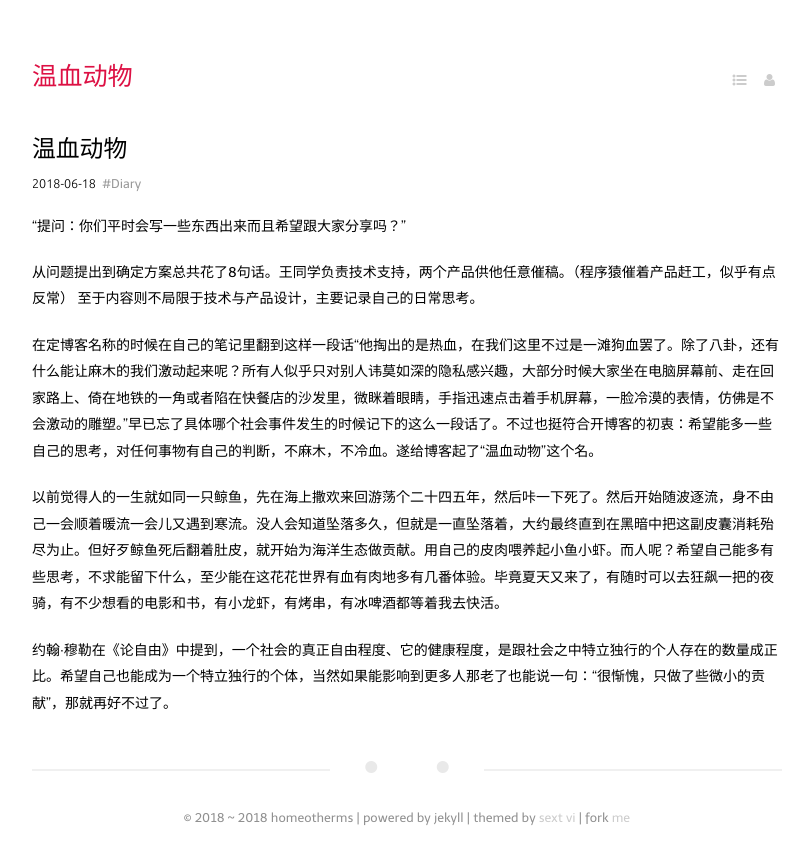
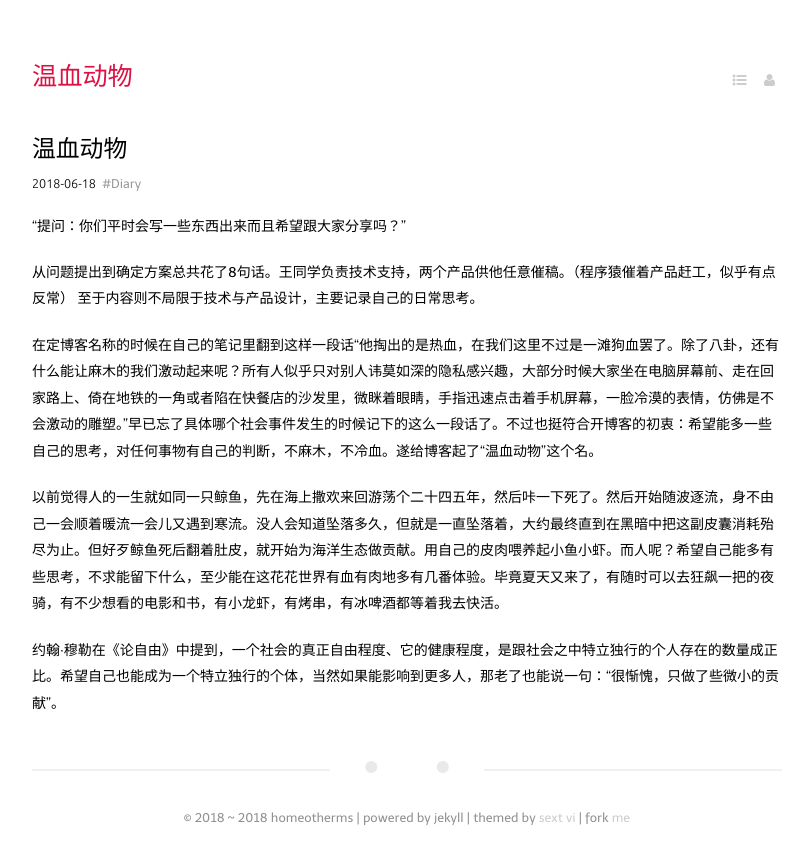
Before and after one commit to homeotherms/blog, a Jekyll site: the page built from _posts/2018-06-18-the-beginning.md, in a window 1280 px wide. Shown: the top 864 px of the page, without its empty margins (233-1042 px from the left). Built offline with Jekyll 4.4.1, drawn with Linux system fonts in a browser that asks for light colours; some web fonts are replaced; a script that is not in the unit is left out.

Commit message:
修改语病

```diff
--- a/_posts/2018-06-18-the-beginning.md
+++ b/_posts/2018-06-18-the-beginning.md
@@ -14,4 +14,4 @@ tags:
 
 以前觉得人的一生就如同一只鲸鱼，先在海上撒欢来回游荡个二十四五年，然后咔一下死了。然后开始随波逐流，身不由己一会顺着暖流一会儿又遇到寒流。没人会知道坠落多久，但就是一直坠落着，大约最终直到在黑暗中把这副皮囊消耗殆尽为止。但好歹鲸鱼死后翻着肚皮，就开始为海洋生态做贡献。用自己的皮肉喂养起小鱼小虾。而人呢？希望自己能多有些思考，不求能留下什么，至少能在这花花世界有血有肉地多有几番体验。毕竟夏天又来了，有随时可以去狂飙一把的夜骑，有不少想看的电影和书，有小龙虾，有烤串，有冰啤酒都等着我去快活。
 
-约翰·穆勒在《论自由》中提到，一个社会的真正自由程度、它的健康程度，是跟社会之中特立独行的个人存在的数量成正比。希望自己也能成为一个特立独行的个体，当然如果能影响到更多人那老了也能说一句：“很惭愧，只做了些微小的贡献”，那就再好不过了。
+约翰·穆勒在《论自由》中提到，一个社会的真正自由程度、它的健康程度，是跟社会之中特立独行的个人存在的数量成正比。希望自己也能成为一个特立独行的个体，当然如果能影响到更多人，那老了也能说一句：“很惭愧，只做了些微小的贡献”。
```
